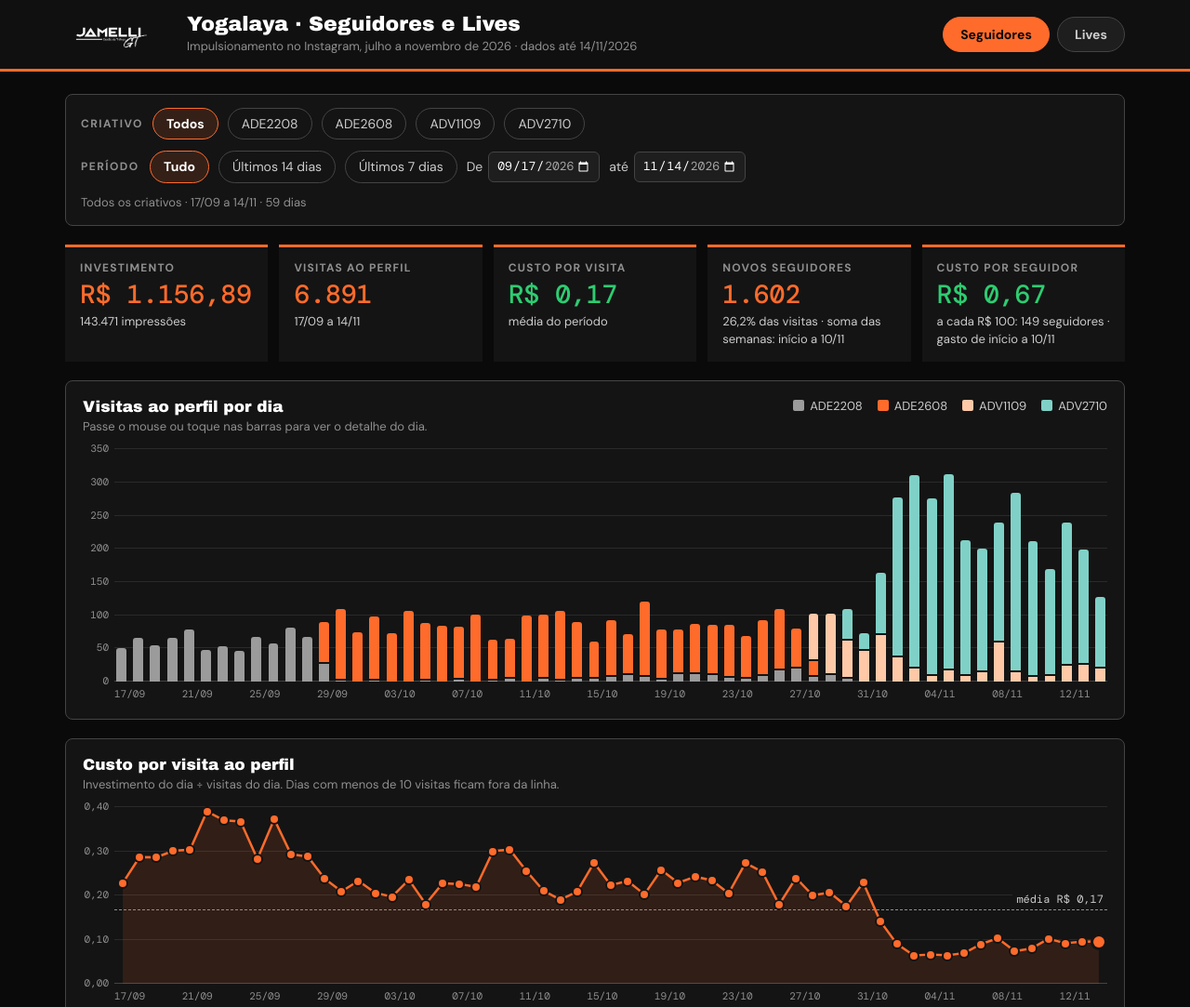
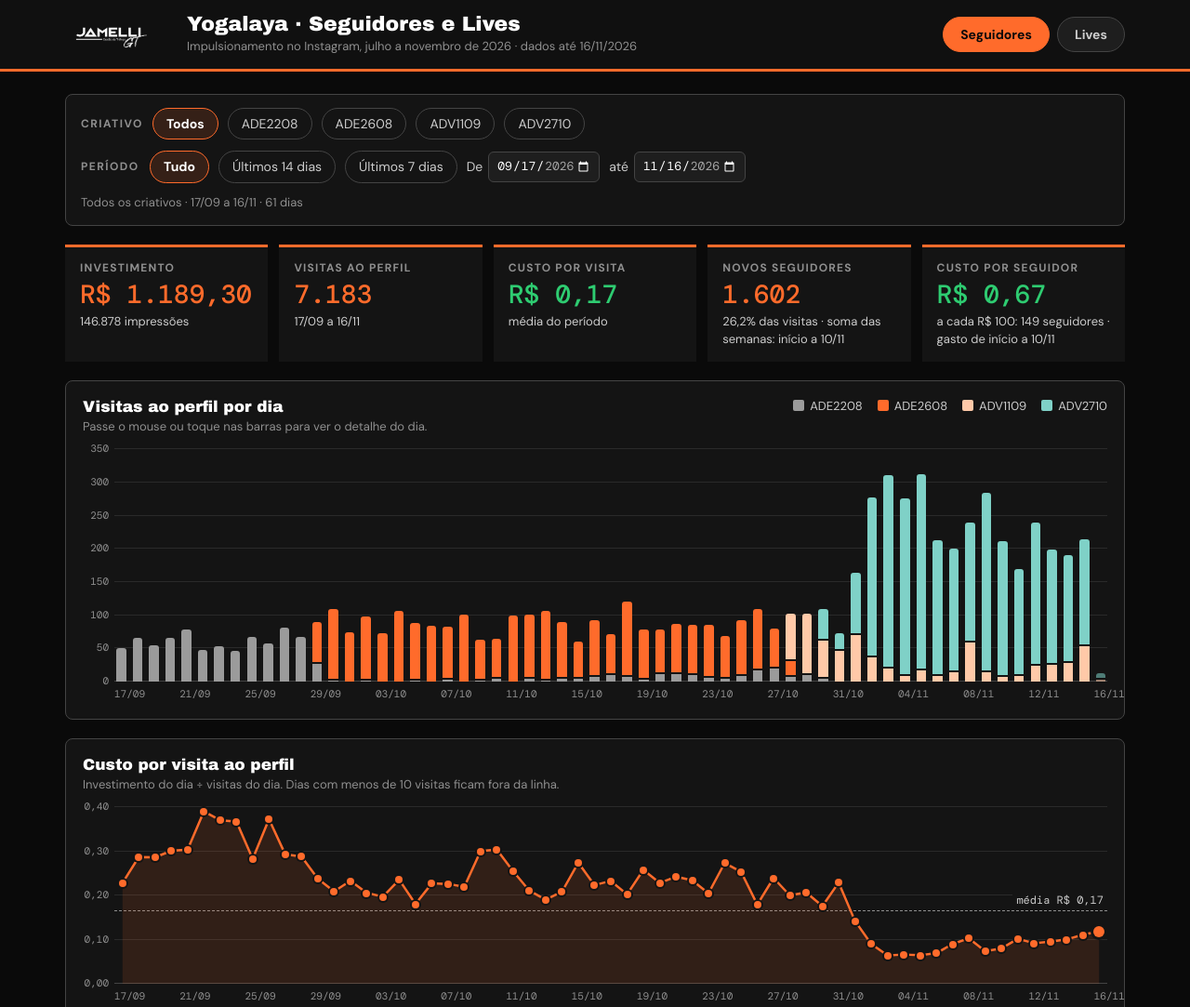
Before and after one commit to jamelligt2/dashboardgeral, a plain HTML site: page yogalaya-seguidores-lives/index.html in a window 1280 px wide. Shown: the top 1083 px of the page at 93% size. Drawn offline with nearby package versions, Linux system fonts and the light colour scheme.

Commit message:
Yogalaya: dados atualizados até 16/11 (16/11 parcial), 14/11 fechado
Co-Authored-By: Claude Sonnet 5.5 <noreply@anthropic.com>
Claude-Session: https://claude.ai/code/session_01ERxLonu7ucGfeh3nG8MwbQ

```diff
--- a/yogalaya-seguidores-lives/index.html
+++ b/yogalaya-seguidores-lives/index.html
@@ -140,7 +140,7 @@ a.plink:hover,a.plink:focus-visible{text-decoration:underline}
     <img src="logo.png" alt="Jamelli GT">
     <div class="ttl">
       <h1>Yogalaya · Seguidores e Lives</h1>
-      <p>Impulsionamento no Instagram, julho a novembro de 2026 · dados até 14/11/2026</p>
+      <p>Impulsionamento no Instagram, julho a novembro de 2026 · dados até 16/11/2026</p>
     </div>
     <nav class="tabs" role="tablist" aria-label="Seções">
       <button class="tab" role="tab" id="tab-seg" aria-selected="true" aria-controls="seg" type="button">Seguidores</button>
@@ -248,7 +248,7 @@ a.plink:hover,a.plink:focus-visible{text-decoration:underline}
 
   <footer class="foot">
     <p>Fonte: planilha "JGTCL0045 - Yogalaya - Impulsionamento e Lives", abas Seguidores, numero de seguidores e Live.</p>
-    <p>O alcance das lives é a soma do alcance de cada transmissão, então a mesma pessoa pode ser contada mais de uma vez. Seguidores vêm das colunas semanais da planilha (14 a 20/10, 21 a 27/10, 28/10 a 03/11 e 04/11 a 10/11, mais o período anterior a 14/10 de ADE2208 e ADE2608) e só entram quando a semana cabe inteira no período filtrado. Semanas vazias na planilha ficam de fora, junto com o investimento e as visitas delas. Seguidores contados até 10/11 (última semana da planilha); investimento e visitas até 14/11.</p>
+    <p>O alcance das lives é a soma do alcance de cada transmissão, então a mesma pessoa pode ser contada mais de uma vez. Seguidores vêm das colunas semanais da planilha (14 a 20/10, 21 a 27/10, 28/10 a 03/11 e 04/11 a 10/11, mais o período anterior a 14/10 de ADE2208 e ADE2608) e só entram quando a semana cabe inteira no período filtrado. Semanas vazias na planilha ficam de fora, junto com o investimento e as visitas delas. Seguidores contados até 10/11 (última semana da planilha); investimento e visitas até 16/11. 16/11 é um dia parcial (ainda em andamento) e fica fora dos botões "Últimos 7/14 dias".</p>
   </footer>
 </main>
 
@@ -260,7 +260,7 @@ a.plink:hover,a.plink:focus-visible{text-decoration:underline}
   var NAMES={A:'ADE2208',B:'ADE2608',C:'ADV1109',D:'ADV2710'};
   var KEYS=['A','B','C','D'];
   var CLS={A:'sa',B:'sb',C:'sc',D:'sd'};
-  var PARTIAL=''; // nenhum dia parcial: o último dia da planilha (14/11) já está fechado
+  var PARTIAL='2026-11-16'; // dia em andamento (hoje): o último dia da planilha ainda não fechou
   // permalinks dos posts impulsionados (coluna Instagram Permalink URL da planilha)
   var LINKS={A:'https://www.instagram.com/p/DdZidj6g3TM/',B:'https://www.instagram.com/p/Dd3txiXAWk7/',C:'https://www.instagram.com/p/DfCtl52gJyc/',D:'https://www.instagram.com/p/DfH_KMYgvSn/'};
   function lnk(u,t){return '<a class="plink" href="'+u+'" target="_blank" rel="noopener noreferrer">'+t+' ↗</a>';}
@@ -341,7 +341,9 @@ a.plink:hover,a.plink:focus-visible{text-decoration:underline}
     ['2026-11-11','C',2.66,286,9],['2026-11-11','D',14.54,1562,160],
     ['2026-11-12','C',4.25,408,24],['2026-11-12','D',17.70,1820,215],
     ['2026-11-13','C',5.27,499,26],['2026-11-13','D',13.70,1558,173],
-    ['2026-11-14','C',4.23,440,20],['2026-11-14','D',7.96,841,107]
+    ['2026-11-14','C',6.76,720,29],['2026-11-14','D',12.41,1210,162],
+    ['2026-11-15','C',10.04,1122,54],['2026-11-15','D',13.85,1481,161],
+    ['2026-11-16','C',0.54,54,3],['2026-11-16','D',1.00,101,10]
   ];
   var JULY=[
     {n:'Chegou a sua hora',u:'https://www.instagram.com/p/Da5Ielhg5lI/',s:45.11,i:10081,v:202,f:7},
```
